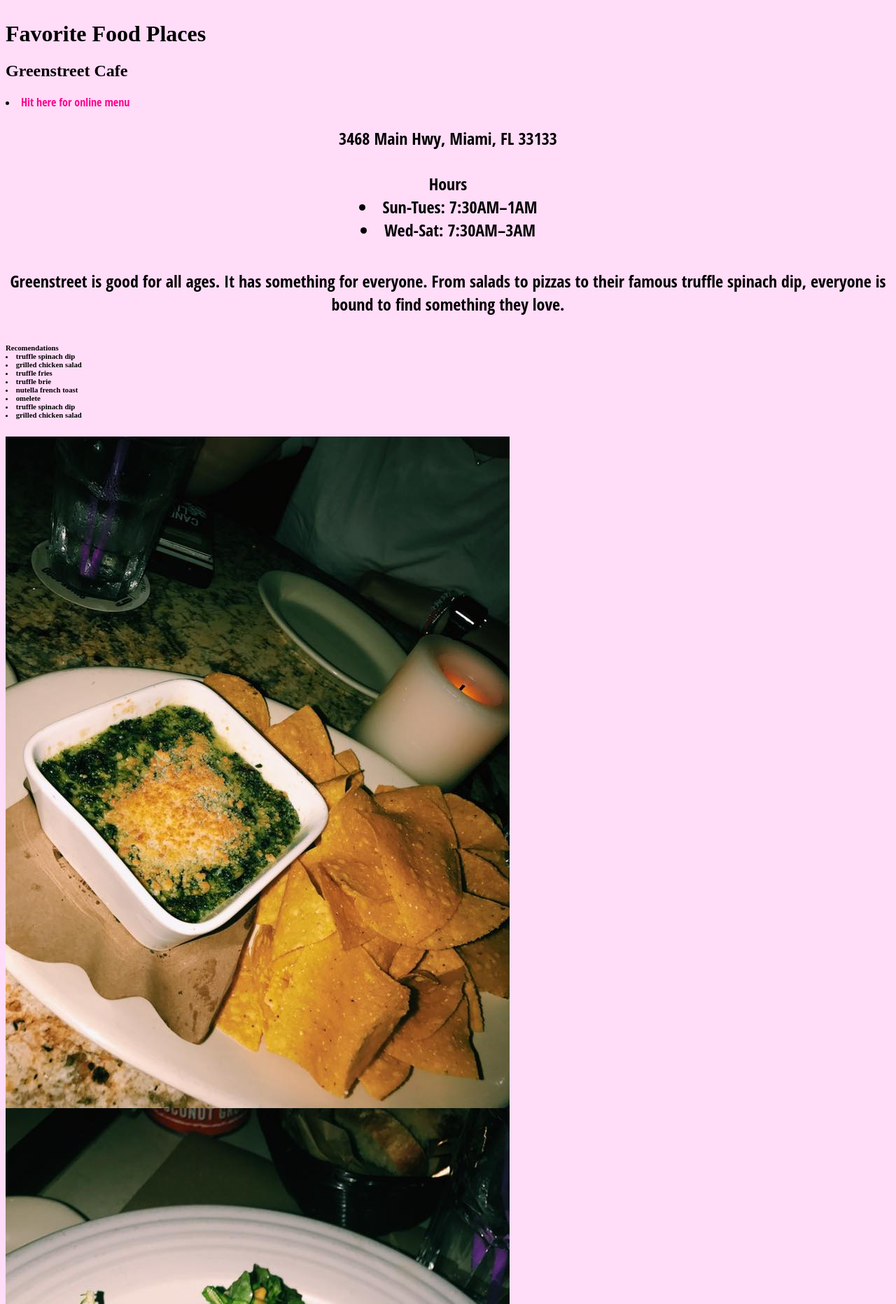
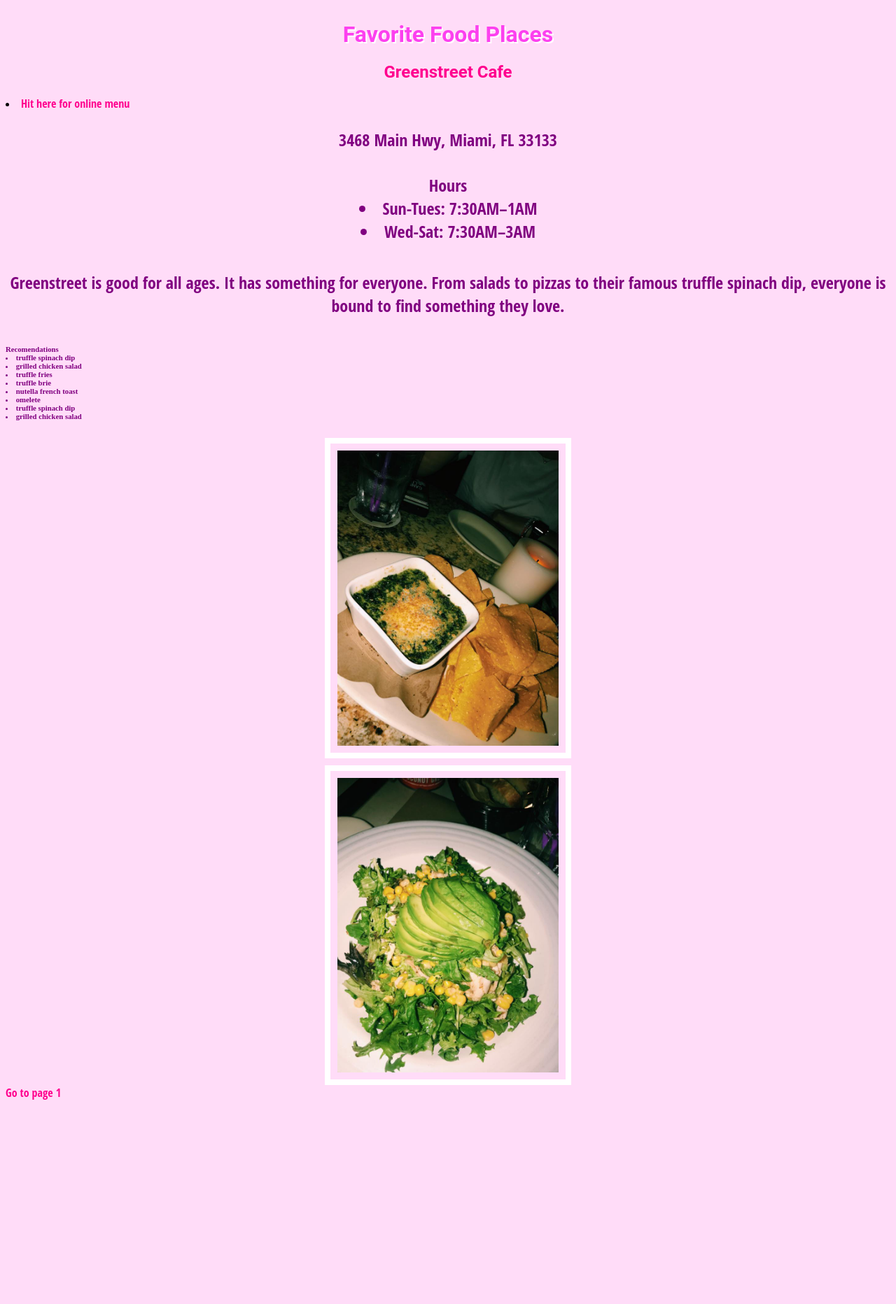
Before and after one commit to ashleycosette/weblab, a PHP site: page /homework/layout-assignment/p2.html in a window 1280 px wide. Shown: the part 56-1920 px from the top of the page at 70% size. After the commit the page ends 1628 px from the top, so only its background shows below. Run offline with PHP 8.4, Linux system fonts and the light colour scheme.

Commit message:
layout update

```diff
--- a/homework/layout-assignment/css/master.css
+++ b/homework/layout-assignment/css/master.css
@@ -8,7 +8,6 @@
   border: 8px solid white;
   padding: 10px;
 }
-
 
 .container {
   display: grid;
@@ -33,6 +32,64 @@
   margin-bottom: 30px;
   text-shadow: 2px 2px 0 #000;
 }
+
+.header1 {
+  color: rgb(252, 64, 239);
+  text-align: center;
+  font-family: 'Roboto', sans-serif;
+  text-shadow: 2px 2px 0 rgb(255, 255, 255);
+  }
+
+.header2 {
+  font-family: 'Roboto', sans-serif;
+  color: rgb(255, 0, 142);
+  text-align: center;
+}
+
+.header3, .header4, .header5, .header6 {
+  color: purple;
+}
+
+#fphotos {
+  -moz-column-count:    4;
+  -webkit-column-count: 4;
+  column-count:         4;
+  column-gap:           0px;
+  width: 50%;
+  margin: auto;
+  display: grid;
+  grid-gap: 10px;
+  }
+
+  #fphotos img {
+    width: 50%;
+    height: auto;
+    margin: auto;
+    border: 8px solid white;
+    padding: 10px;
+  }
+
+.header1page4 {
+  color: rgb(252, 64, 239);
+  text-align: center;
+  font-size: 42px;
+  font-family: 'Roboto', sans-serif;
+  text-shadow: 2px 2px 0 #000;
+}
+
+#photos {
+  -moz-column-count:    4;
+  -webkit-column-count: 4;
+  column-count:         4;
+  column-gap:           0px;
+  }
+
+#photos img {
+  width: 100%;
+  height: auto;
+  margin: auto;
+}
+
 
 .content {
   grid-area: content;
--- a/homework/layout-assignment/p2.html
+++ b/homework/layout-assignment/p2.html
@@ -5,19 +5,19 @@
   </head>
   <body>
     <header class="header">ONE HUNDRED POUNDS LATER</header>
-    <h1>Favorite Food Places</h1>
-    <h2>Greenstreet Cafe</h2>
+    <h1 class="header1">Favorite Food Places</h1>
+    <h2 class="header2">Greenstreet Cafe</h2>
 <li><a href="http://www.greenstreetcafe.net" target="_blank">Hit here for online menu</a></li>
 
 
-    <h3>3468 Main Hwy, Miami, FL 33133</h3>
-    <h4>Hours
+    <h3 class="header3">3468 Main Hwy, Miami, FL 33133</h3>
+    <h4 class="header4">Hours
       <li> Sun-Tues: 7:30AM–1AM</li>
       <li>Wed-Sat: 7:30AM–3AM</li>
     </h4>
-    <h5>Greenstreet is good for all ages. It has something for everyone. From salads to pizzas to their famous truffle spinach dip, everyone is bound to find something they love.</h5>
+    <h5 class="header5">Greenstreet is good for all ages. It has something for everyone. From salads to pizzas to their famous truffle spinach dip, everyone is bound to find something they love.</h5>
 
-    <h6>Recomendations
+    <h6 class="header6">Recomendations
     <li> truffle spinach dip</li>
     <li>grilled chicken salad</li>
     <li>truffle fries</li>
@@ -28,10 +28,13 @@
     <li>grilled chicken salad</li>
     </h6>
 
-    <section id="photos">
-        <img src="images/green street.jpg">
-        <img src="images/greenstreet2.jpg">
+    <section id="fphotos">
+        <img src="images/green street.jpg" alt="green street" width="300" height="300">
+        <img src="images/greenstreet2.jpg" alt="greenstreet2" width="300" height="300">
 
         </section/
+
+  <p><a href="index.html">Go to page 1</a> </p>
+
   </body>
   <html>
```
Also changed, not shown: homework/layout-assignment/css/p4.css (deleted, +0 -24 lines), homework/layout-assignment/p3.html (+11 -7 lines), homework/layout-assignment/p4.html (+4 -4 lines), homework/layout-assignment/images/sush7.jpg (added), 2 other files.
